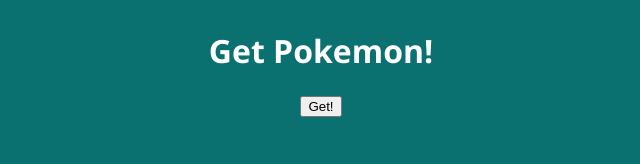
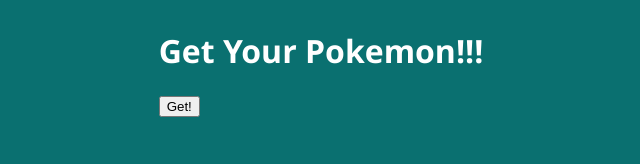
Before and after one commit to aliaga03/pokemon-assignment2, a plain HTML site: page index.html in a window 1280 px wide. Shown: the whole page, without its empty margins (319-959 px from the left). Drawn offline with Linux system fonts and the light colour scheme.

Commit message:
Update index.html

```diff
--- a/index.html
+++ b/index.html
@@ -10,10 +10,11 @@
 </head>
 
 <body>
-    <center>
-        <h1>Get Pokemon!</h1>
-        <button id="pok-button">Get!</button>
-    </center>
+
+    <header class="container">
+        <h1>Get Your Pokemon!!!</h1>
+        <button class="Btn" id="pok-button">Get!</button>
+    </header>
     <br>
     <div id="pokemon-list">
         <span id="number"></span>
```
